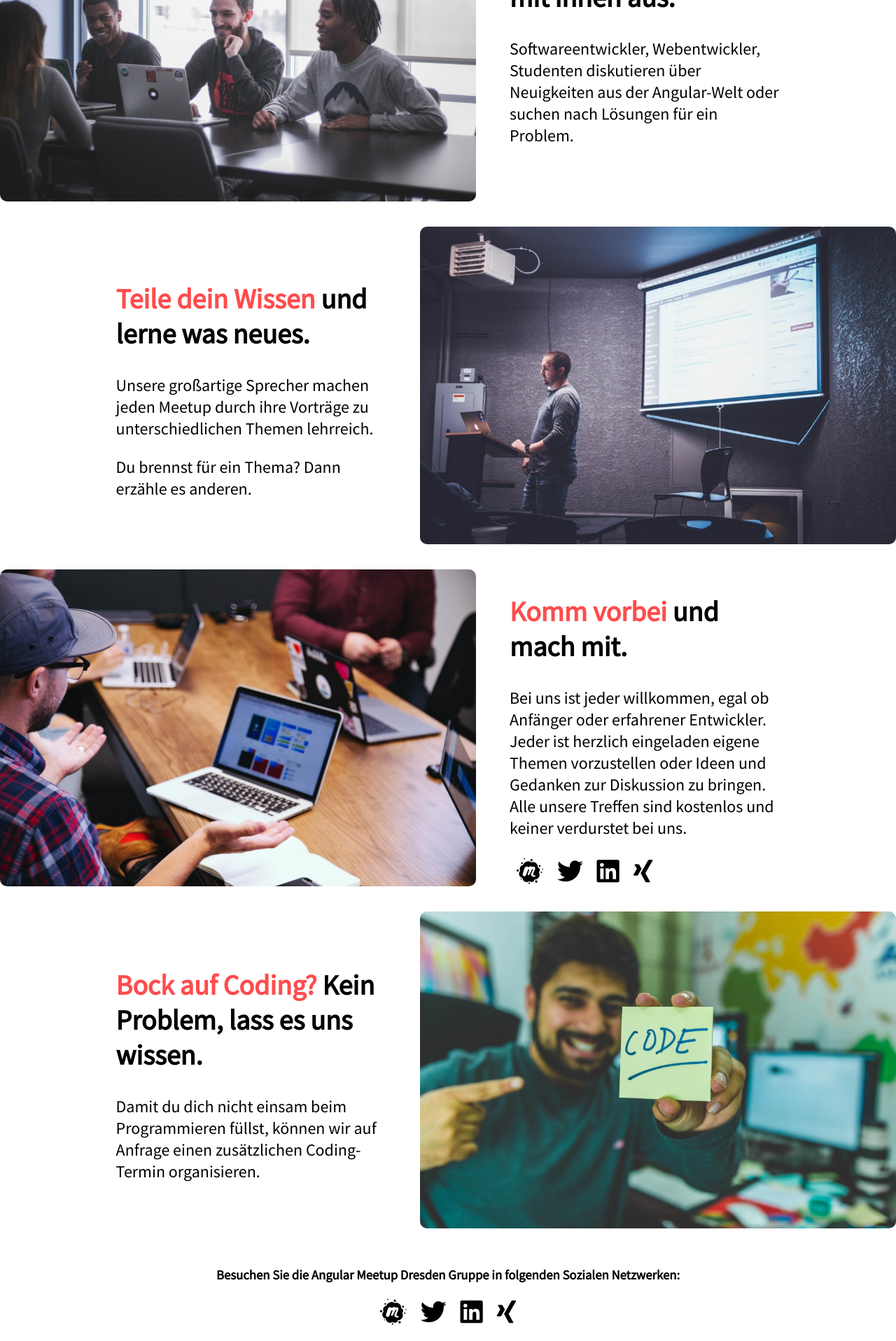
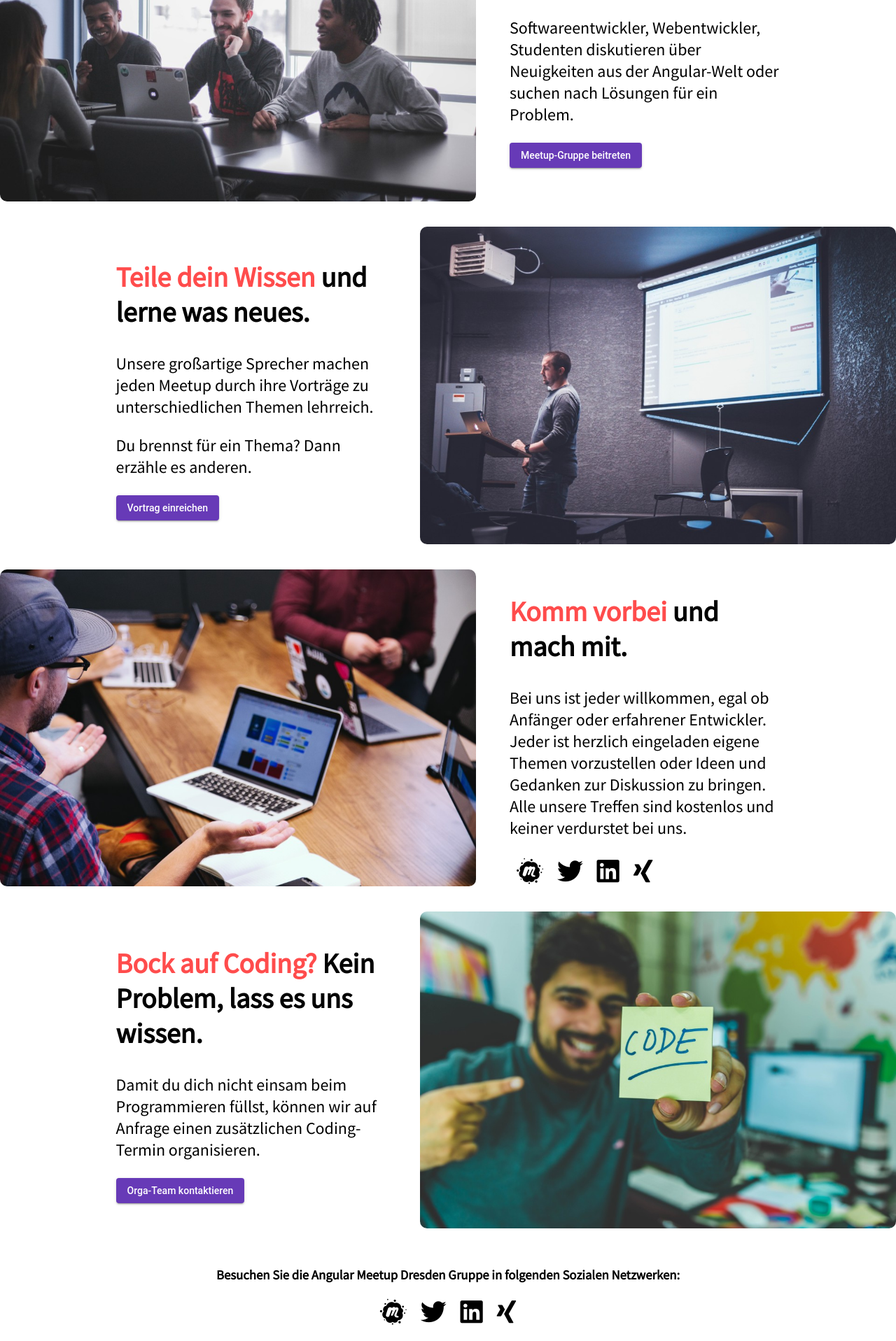
Before and after one commit to gregor-doroschenko/angular-dresden-website, an Angular app: page / in a window 1280 px wide. Shown: the part 1071-2988 px from the top of the page at 70% size. Built offline with nearby package versions, Linux system fonts and the light colour scheme.

Commit message:
add buttons for promotion blocks

```diff
--- a/src/app/description/description.component.html
+++ b/src/app/description/description.component.html
@@ -19,6 +19,12 @@
       Softwareentwickler, Webentwickler, Studenten diskutieren über Neuigkeiten aus der Angular-Welt oder suchen nach
       Lösungen für ein Problem.
     </p>
+    <p>
+      <a mat-raised-button
+         color="primary"
+         href="https://www.meetup.com/de-DE/Angular-Meetup-Dresden/"
+         target="_blank">Meetup-Gruppe beitreten</a>
+    </p>
   </div>
 </div>
 <div class="promotion-block">
@@ -31,6 +37,12 @@
     </p>
     <p>
       Du brennst für ein Thema? Dann erzähle es anderen.
+    </p>
+    <p>
+      <a mat-raised-button
+         color="primary"
+         href="mailto:g.doroschenko@gmail.com"
+         target="_blank">Vortrag einreichen</a>
     </p>
   </div>
   <div class="promotion-image">
@@ -66,6 +78,12 @@
       Damit du dich nicht einsam beim Programmieren füllst, können wir auf Anfrage einen zusätzlichen Coding-Termin
       organisieren.
     </p>
+    <p>
+      <a mat-raised-button
+         color="primary"
+         href="mailto:g.doroschenko@gmail.com"
+         target="_blank">Orga-Team kontaktieren</a>
+    </p>
   </div>
   <div class="promotion-image">
     <img src="/assets/img/meetup-code.jpg"
```
